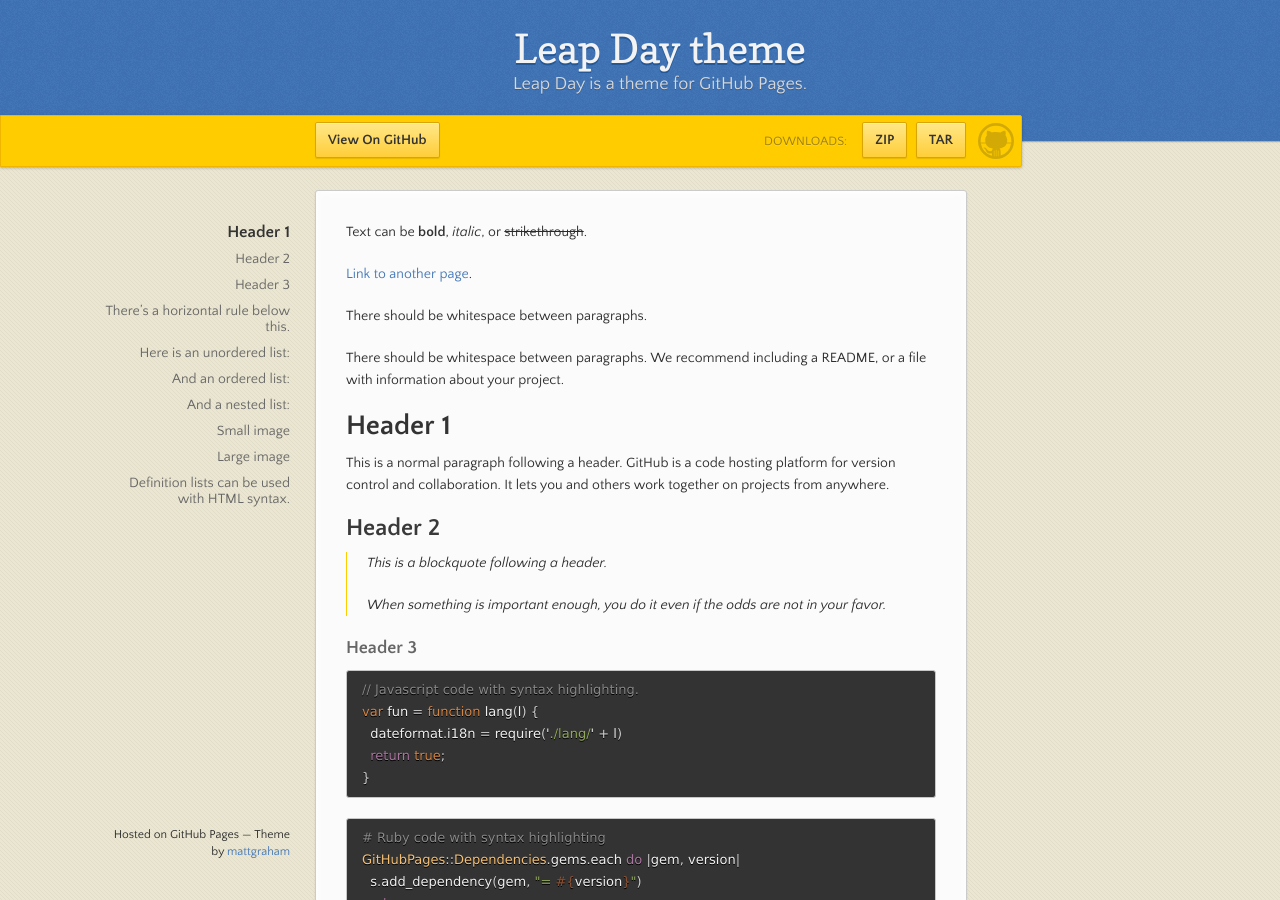
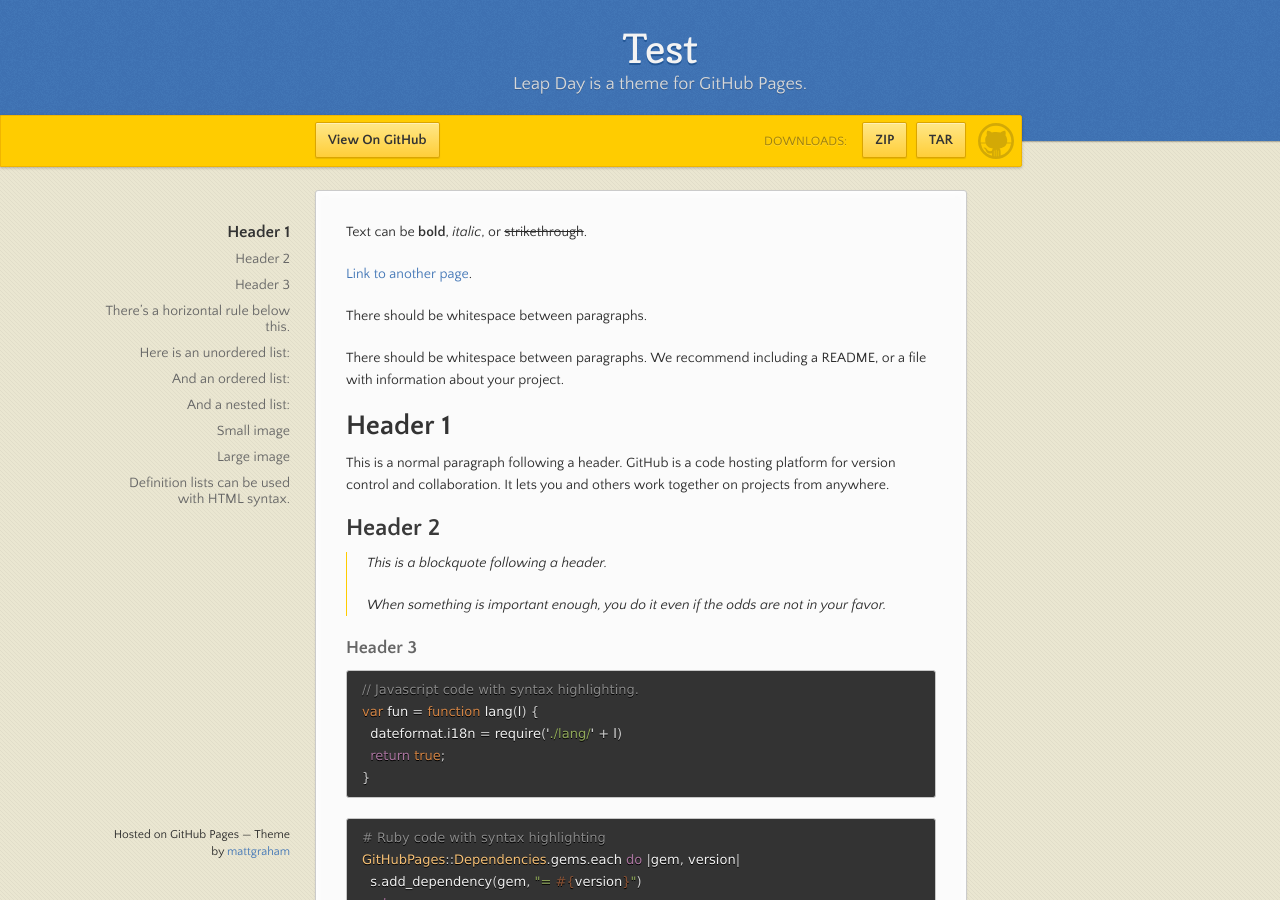
Before and after one commit to regio/regio.github.io, a Jekyll site: the page built from index.md, in a window 1280 px wide and 900 px high. Built offline with Jekyll 4.4.1, drawn with Linux system fonts in a browser that asks for light colours.

Commit message:
change index

```diff
--- a/_config.yml
+++ b/_config.yml
@@ -1,4 +1,7 @@
-title: Leap Day theme
+remote_theme: pages-themes/leap-day@v0.2.0
+plugins:
+  - jekyll-remote-theme
+title: Test
 description: Leap Day is a theme for GitHub Pages.
 show_downloads: true
 google_analytics:
--- a/index.html
+++ b/old/index.html
@@ -12,7 +12,7 @@
     hello world =) <br>
     just a random text; <br>
     <p onClick="asdf();"> you are not supposed to click here.. </p>
-    <!--<a onClick="asdf();" style="cursor: pointer; cursor: hand;">*click me please =)*</a>-->
+    <!--<a onClick="asdf();" style="cursor: pointer; cursor: hand;">*click me please =)*</a>.-->
 </body>
 
 </html>
```
